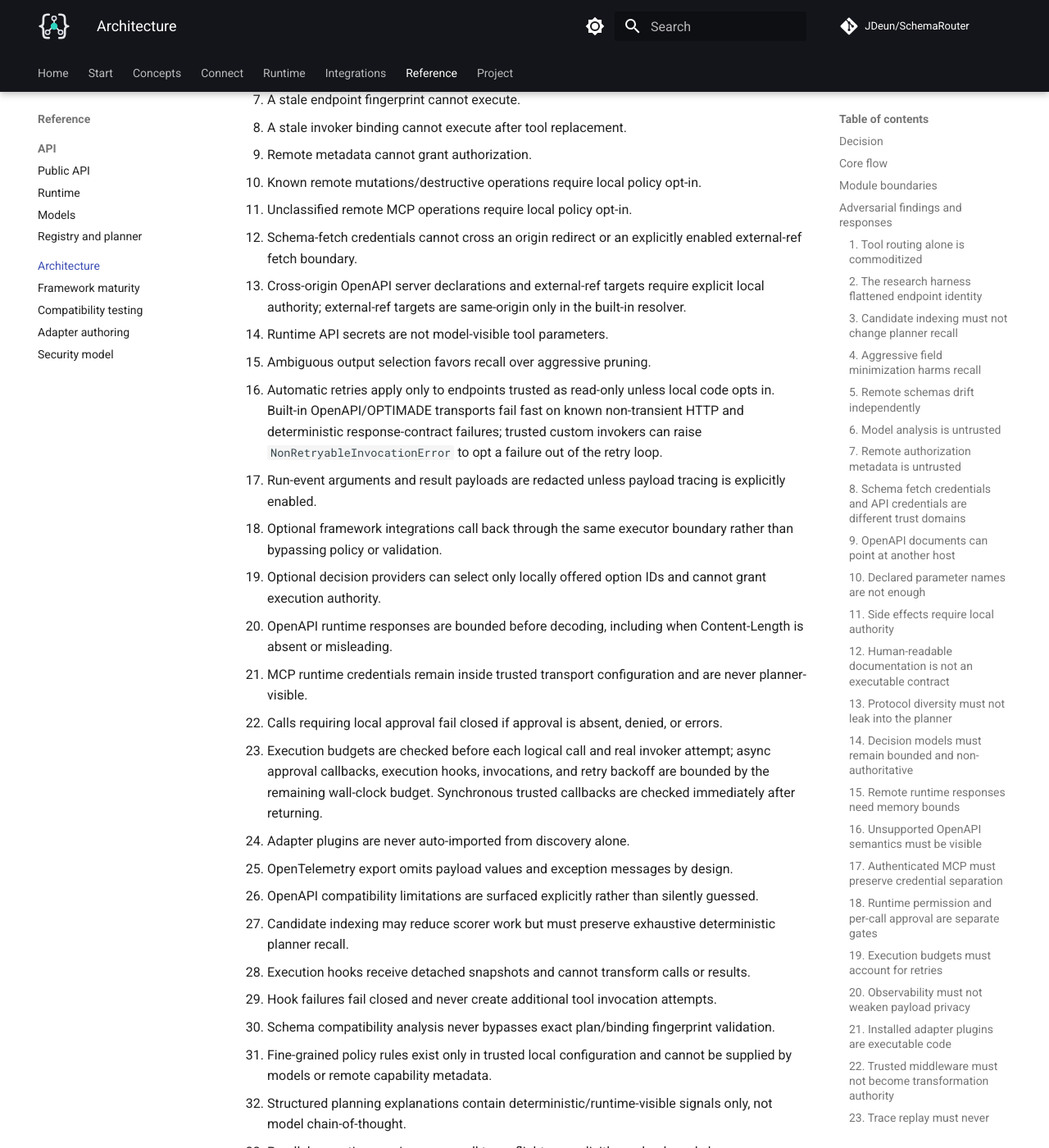
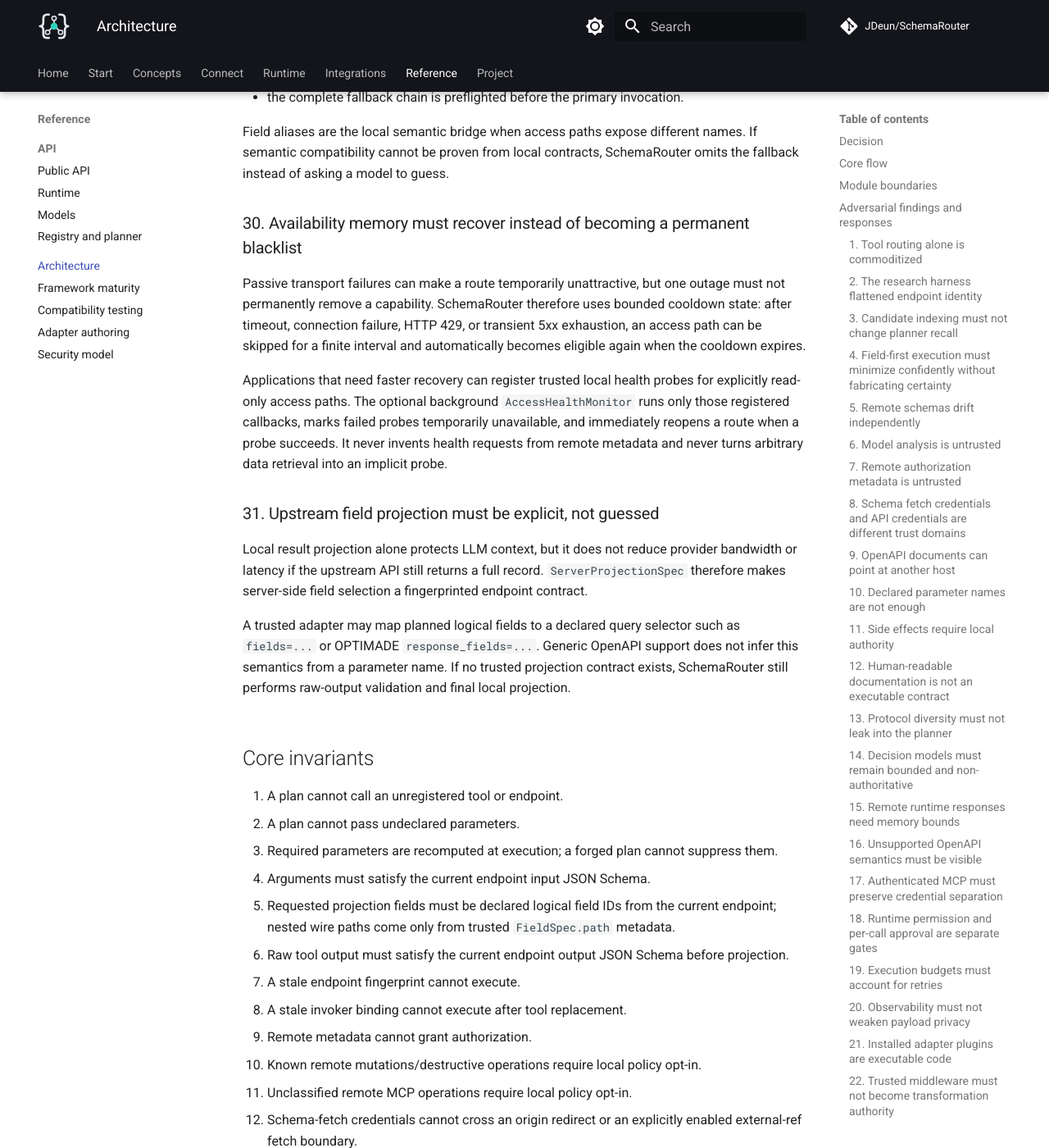
Before and after one commit to JDeun/SchemaRouter, an MkDocs documentation site: the page built from docs/architecture.md, in a window 1280 px wide and 1400 px high, scrolled down 8646 px. Shown: the whole window at 82% size. Built offline with MkDocs 1.6.1 and Material for MkDocs 9.7.7, drawn with Linux system fonts in a browser that asks for light colours; comment, search, counter and statistics services are not loaded; some of the changed text lies outside the part shown.

Commit message:
docs: codify field-first execution and recoverable health state

````diff
--- a/docs/architecture.md
+++ b/docs/architecture.md
@@ -13,16 +13,18 @@
 ```text
 request
   -> QueryAnalyzer
-  -> schema-constrained intent
-  -> candidate tool / endpoint
-  -> parameter + field plan
-  -> schema fingerprint
-  -> execution policy
+  -> semantic data need
+  -> required logical fields
+  -> candidate provider / access path / endpoint
+  -> parameter + field plan + bounded fallbacks
+  -> schema/tool fingerprints
+  -> availability + execution policy
   -> JSON Schema input validation
+  -> server-side field projection when explicitly supported
   -> trusted invoker
   -> JSON Schema output validation
-  -> field projection
-  -> ToolResult
+  -> final local field projection
+  -> minimal ToolResult
 ```
 
 ## Module boundaries
@@ -37,7 +39,8 @@
 schemarouter.runs          run configuration, retry policy, budgets, typed lifecycle events
 schemarouter.traces        validated append-only run-event persistence + non-executing replay
 schemarouter.hooks         trusted snapshot-only before/after execution middleware
-schemarouter.executor      plan, binding, schema, policy and hook enforcement
+schemarouter.health        explicit read-only health probes + bounded background monitoring
+schemarouter.executor      plan, binding, schema, policy, availability and hook enforcement
 schemarouter.adapters      adapter contracts + OpenAPI/MCP/OPTIMADE/Python implementations
 schemarouter.ingestion     AdapterRegistry dispatch, safe source loading, registry binding
 schemarouter.proposals     evidence-grounded HTML documentation proposals
@@ -67,12 +70,24 @@
 scoring function on the resulting candidates. The index is cached by registry version and can be
 disabled for exhaustive parity checks.
 
-### 4. Aggressive field minimization harms recall
+### 4. Field-first execution must minimize confidently without fabricating certainty
 
-The research results showed that minimizing field count can remove answer-critical information.
-The planner keeps identifiers, keeps confidently matched fields, and falls back to the full
-declared field set when output intent is ambiguous. `FieldSpec.path` can map a bounded logical
-field ID onto a nested object path without exposing arbitrary JSONPath syntax to planning.
+SchemaRouter is field-first, not merely tool-first. The planner should first identify the smallest
+declared logical data surface that can answer the request, then choose a route capable of supplying
+that surface. This reduces upstream bytes/latency and keeps unrelated values out of downstream LLM
+context.
+
+The research results also showed that over-aggressive projection can remove answer-critical
+information. The boundary is therefore explicit:
+
+- clear query-to-field match -> select the matched fields plus required identifiers;
+- explicit server projection support -> push only those planned fields into the upstream request;
+- raw response -> validate before projection;
+- downstream result -> retain only planned logical fields;
+- ambiguous field intent -> preserve declared fields rather than pretending one field is sufficient.
+
+`FieldSpec.path` can map a bounded logical field ID onto a nested object path without exposing
+arbitrary JSONPath syntax to planning.
 
 ### 5. Remote schemas drift independently
 
@@ -316,6 +331,30 @@
 compatibility cannot be proven from local contracts, SchemaRouter omits the fallback instead of
 asking a model to guess.
 
+### 30. Availability memory must recover instead of becoming a permanent blacklist
+
+Passive transport failures can make a route temporarily unattractive, but one outage must not
+permanently remove a capability. SchemaRouter therefore uses bounded cooldown state: after timeout,
+connection failure, HTTP 429, or transient 5xx exhaustion, an access path can be skipped for a
+finite interval and automatically becomes eligible again when the cooldown expires.
+
+Applications that need faster recovery can register trusted local health probes for explicitly
+read-only access paths. The optional background `AccessHealthMonitor` runs only those registered
+callbacks, marks failed probes temporarily unavailable, and immediately reopens a route when a
+probe succeeds. It never invents health requests from remote metadata and never turns arbitrary
+data retrieval into an implicit probe.
+
+### 31. Upstream field projection must be explicit, not guessed
+
+Local result projection alone protects LLM context, but it does not reduce provider bandwidth or
+latency if the upstream API still returns a full record. `ServerProjectionSpec` therefore makes
+server-side field selection a fingerprinted endpoint contract.
+
+A trusted adapter may map planned logical fields to a declared query selector such as
+`fields=...` or OPTIMADE `response_fields=...`. Generic OpenAPI support does not infer this
+semantics from a parameter name. If no trusted projection contract exists, SchemaRouter still
+performs raw-output validation and final local projection.
+
 ## Core invariants
 
 1. A plan cannot call an unregistered tool or endpoint.
@@ -370,9 +409,15 @@
     by an explicit invocation-unavailable marker; it never bypasses validation/policy/approval.
 37. Same-provider access paths precede cross-provider fallbacks, and every fallback retains its own
     schema/tool fingerprint and evidence contract.
-36. Inspection/dashboard provenance never exposes URL userinfo, query strings, or fragments.
+38. Inspection/dashboard provenance never exposes URL userinfo, query strings, or fragments.
     Runtime target identity remains fingerprinted; schema/document provenance is sanitized before
     model-visible or persisted descriptive state retains it.
+39. Availability cooldown is finite; registered trusted read-only health probes may reopen a path
+    early, but no model/remote schema can set health state or define a probe.
+40. Server-side field projection is used only when declared by a trusted fingerprinted
+    `ServerProjectionSpec`; final local projection remains enforced after raw validation.
+41. Availability fallback may change provider/access path but must not broaden the logical field
+    need that the plan was compiled to answer.
 
 ## Current extension backlog
 
````
